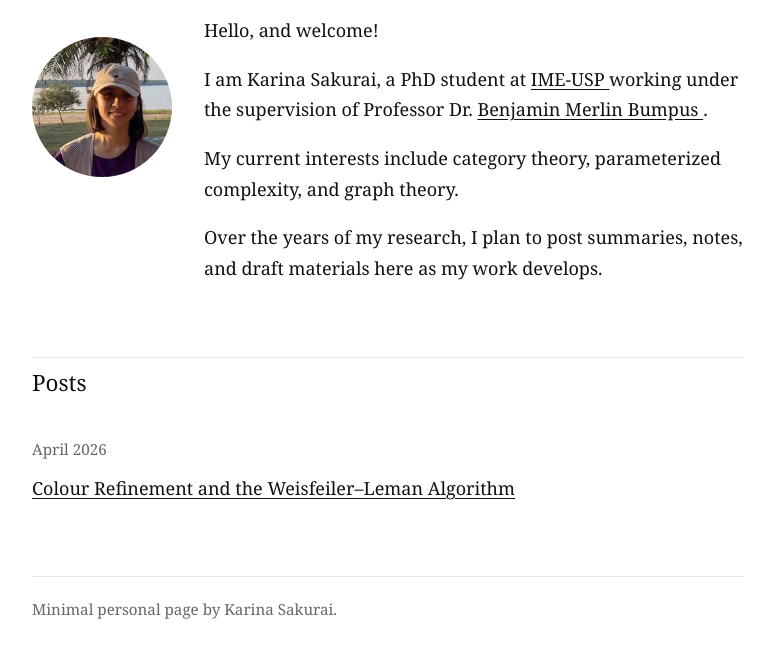
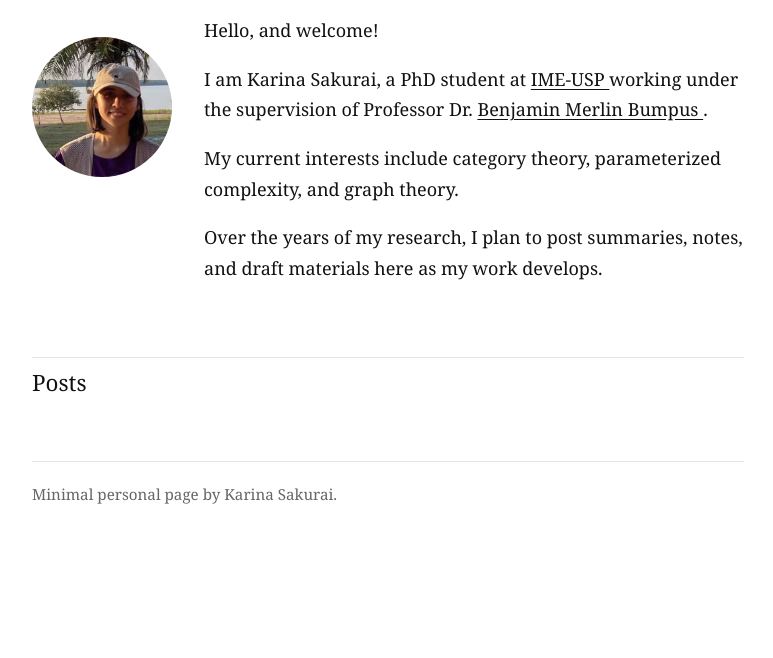
Before and after one commit to yukimikarinas/karina-sakurai, a plain HTML site: page index.html in a window 1280 px wide. Shown: the part 152-810 px from the top of the page, without its empty margins (252-1025 px from the left). Drawn offline with Linux system fonts and the light colour scheme.

Commit message:
Remove post about Colour Refinement
Removed a post about 'Colour Refinement and the Weisfeiler–Leman Algorithm' from the index.

```diff
--- a/index.html
+++ b/index.html
@@ -181,12 +181,6 @@
     </header>
     <h2>Posts</h2>
 
-    <div class="post">
-      <div class="post-meta">April 2026</div>
-      <a href="posts/colour-refinement.html">
-        Colour Refinement and the Weisfeiler–Leman Algorithm
-      </a>
-    </div>
     <footer>
       <p>Minimal personal page by Karina Sakurai.</p>
     </footer>
```
